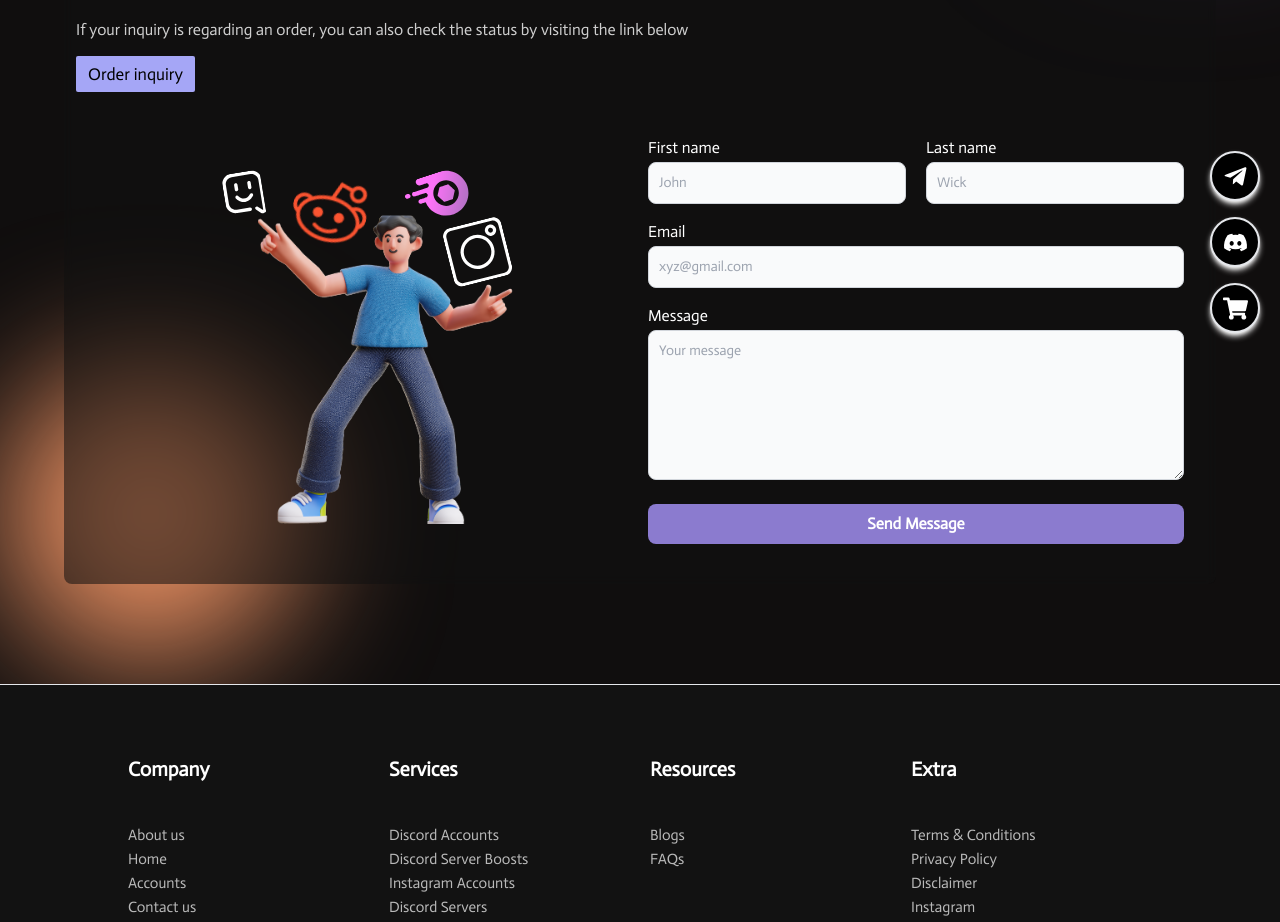
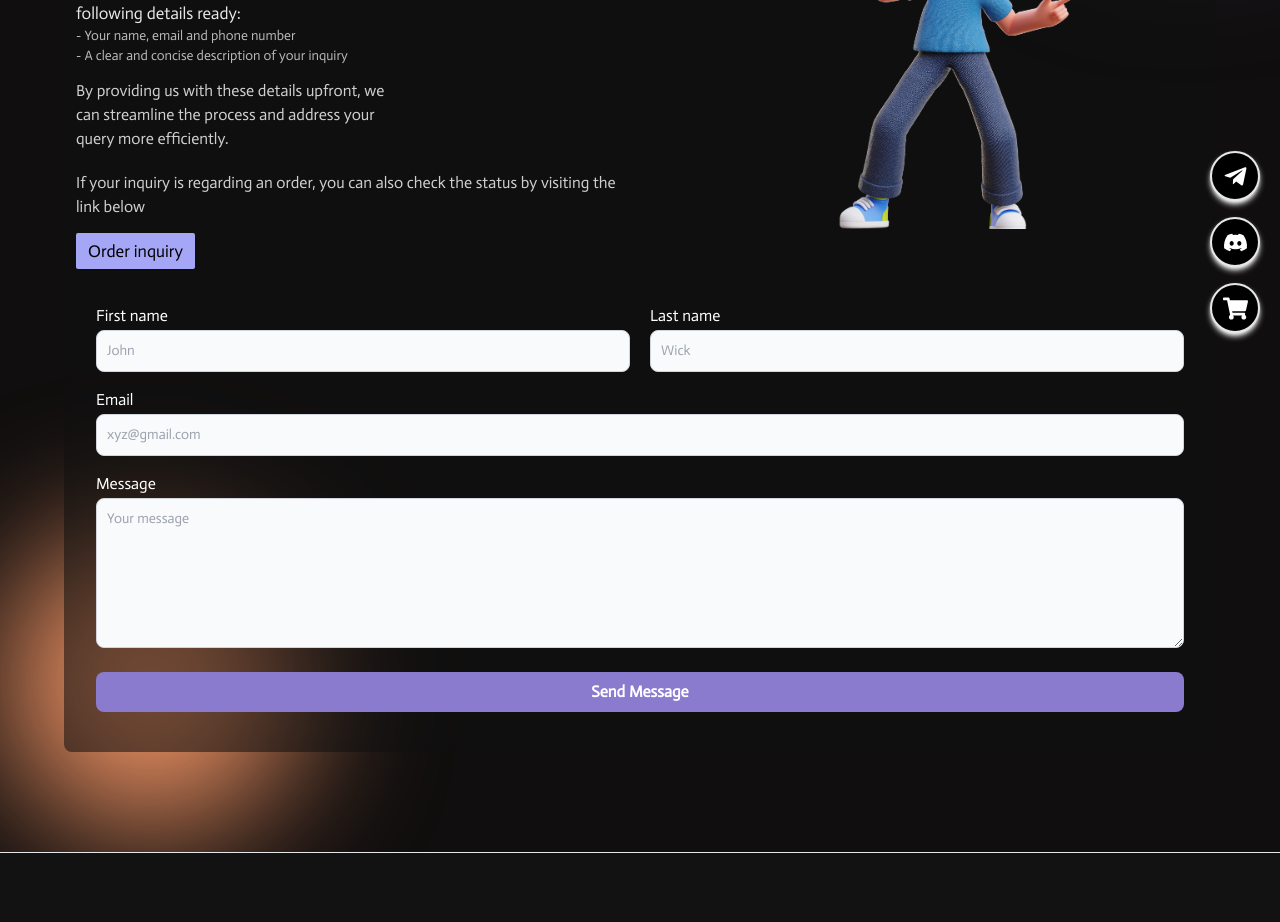
Before and after one commit to enggsatyamraj/CSET301_Assignment, a Next.js app: page /contactus in a window 1280 px wide. Shown: the part 427-1349 px from the top of the page. Built offline with nearby package versions, Linux system fonts and the light colour scheme.

Commit message:
impoved the contact us part

```diff
--- a/src/components/ContactUsComponent.jsx
+++ b/src/components/ContactUsComponent.jsx
@@ -96,26 +96,28 @@ const ContactUsComponent = () => {
         </div>
       ) : (
         <>
+          <div className="flex flex-col lg:flex-row items-center mt-12 gap-4">
+            <div className="w-full flex-[1]">
               <p className="md:text-[1.15rem] opacity-90 md:w-[70%] text-[0.9rem] mt-5">
                 We are here to assist you with any questions or concerns you may
                 have. Our knowledgeable team is ready to provide you with the
                 information and support you need.
               </p>
               <p className="md:text-[1.05rem] opacity-90 text-[0.9rem] mt-3">
-            To ensure we can provide you with the best possible service, please
-            have the following details ready:
+                To ensure we can provide you with the best possible service,
+                please have the following details ready:
               </p>
               <ul className="opacity-70 text-[0.85rem]">
                 <li> - Your name, email and phone number</li>
                 <li> - A clear and concise description of your inquiry</li>
               </ul>
               <p className="mt-3 mb-5 opacity-80 md:w-[60%]">
-            By providing us with these details upfront, we can streamline the
-            process and address your query more efficiently.
+                By providing us with these details upfront, we can streamline
+                the process and address your query more efficiently.
               </p>
               <p className="mb-5 opacity-80">
-            If your inquiry is regarding an order, you can also check the status
-            by visiting the link below
+                If your inquiry is regarding an order, you can also check the
+                status by visiting the link below
               </p>
               <Link
                 target="_blank"
@@ -124,15 +126,17 @@ const ContactUsComponent = () => {
               >
                 Order inquiry
               </Link>
-          <div className="flex flex-col lg:flex-row items-center mt-12 gap-4 px-5">
-            <div className="flex-[1] w-full flex items-center justify-center">
+            </div>
+            <div className="flex-[1] w-full flex items-center justify-center ">
               <Image
                 className="lg:w-[60%] w-[80%] max-w-[300px]"
                 src={order_completed}
                 alt="image showing a person with multiple social media accounts icons."
               />
             </div>
-            <div className="w-full flex-[1]">
+          </div>
+          <div className="px-5 mt-10">
+            <div className="w-full">
               <form onSubmit={onSubmit}>
                 <div className="flex items-center mb-4 gap-5">
                   <div className="w-[100%]">
```
Lines whose indentation alone changed are shown as unchanged.
